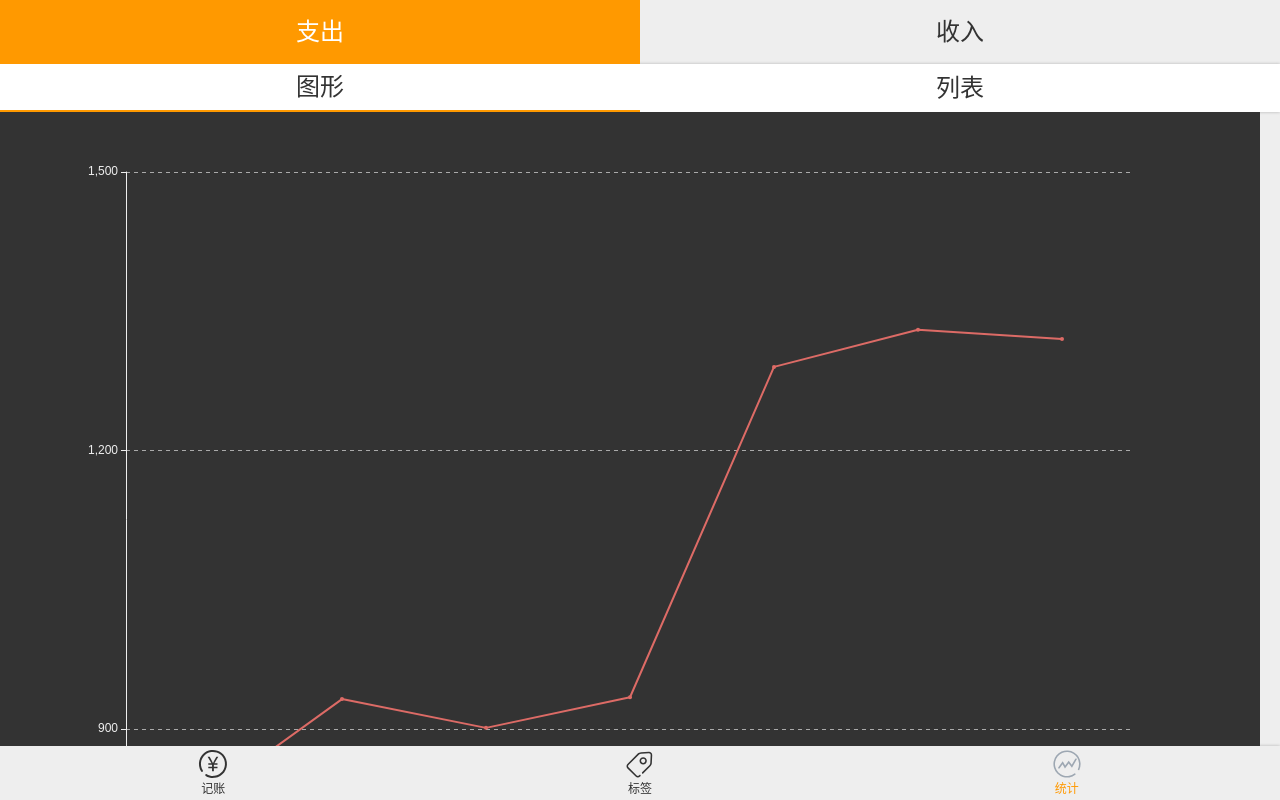
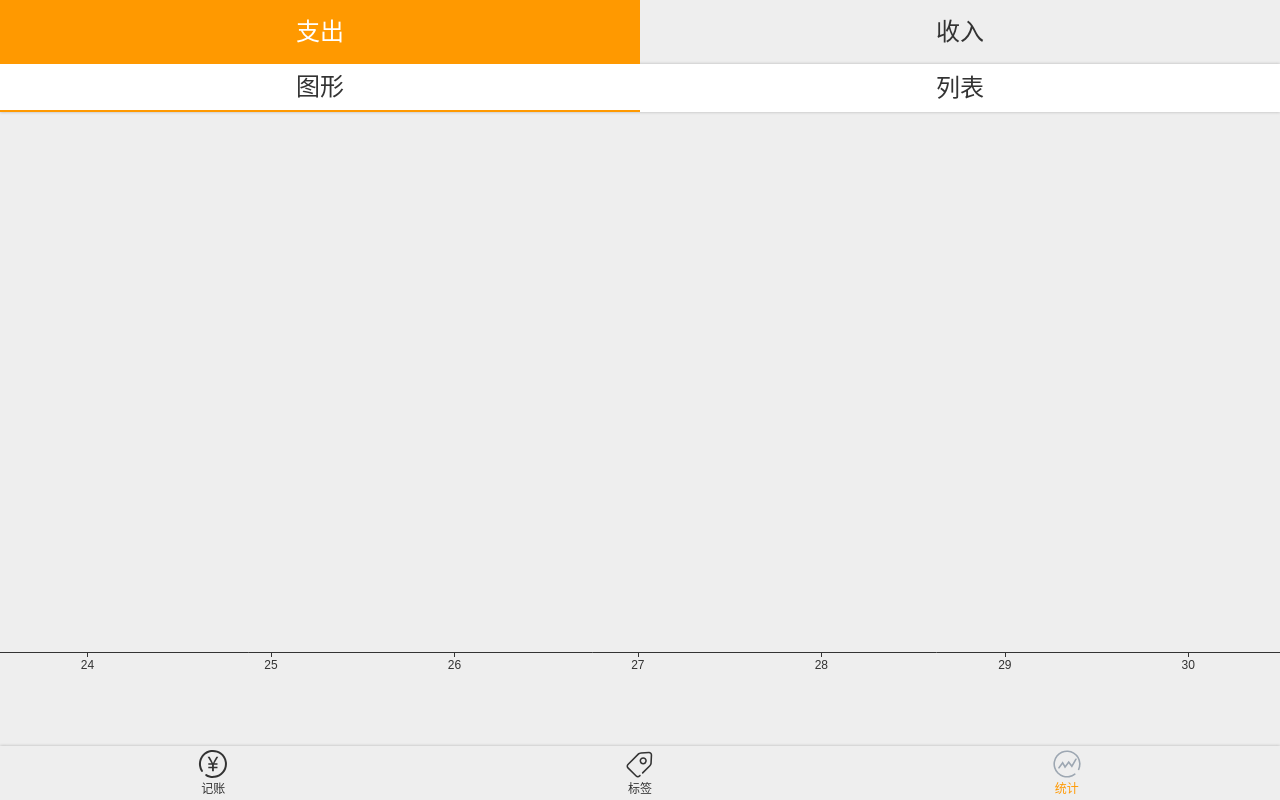
Before and after one commit to LWeibing/money-test-vue, a Vue app: page /#/statistics in a window 1280 px wide. Built offline with nearby package versions, Linux system fonts and the light colour scheme; the HTML template or start-up script is replaced by a standard one.

Commit message:
重构代码

```diff
--- a/package.json
+++ b/package.json
@@ -15,6 +15,7 @@
     "register-service-worker": "^1.7.1",
     "vue": "^2.6.11",
     "vue-class-component": "^7.2.3",
+    "vue-echarts": "^5.0.0-beta.0",
     "vue-property-decorator": "^8.4.2",
     "vue-router": "^3.2.0",
     "vuex": "^3.1.2"
--- /dev/null
+++ b/src/components/Chart.vue
@@ -0,0 +1,30 @@
+<template>
+  <div class="wrapper" ref="wrapper"></div>
+</template>
+
+<script lang="ts">
+  import Vue from 'vue';
+  import {Component, Prop} from 'vue-property-decorator';
+  import echarts from 'echarts';
+  import EChartOption = echarts.EChartOption;
+
+  @Component
+  export default class Chart extends Vue {
+    @Prop() options?: EChartOption;
+
+    mounted() {
+      // const width = document.documentElement.clientWidth;
+      // this.$refs.container.style.width = `${width + 34}px`;
+      // this.$refs.container.style.height = `${(width + 34) * 1.2}px`;
+      if (this.options === undefined) {return;}
+      const chart = echarts.init(this.$refs.wrapper as HTMLDivElement);
+      chart.setOption(this.options);
+    }
+  }
+</script>
+
+<style lang="scss" scoped>
+  .wrapper{
+    height: 75vh;
+  }
+</style>
--- a/src/components/Echarts.vue
+++ /dev/null
@@ -1,42 +0,0 @@
-<template>
-  <div ref="container"></div>
-</template>
-
-<script lang="ts">
-  import Vue from 'vue';
-  import {Component} from 'vue-property-decorator';
-  import echarts from 'echarts';
-
-  @Component
-  export default class Echarts extends Vue {
-    get option() {
-      return {
-        option: {
-          xAxis: {
-            type: 'category',
-            data: ['Mon', 'Tue', 'Wed', 'Thu', 'Fri', 'Sat', 'Sun']
-          },
-          yAxis: {
-            type: 'value'
-          },
-          series: [{
-            data: [820, 932, 901, 934, 1290, 1330, 1320],
-            type: 'line'
-          }]
-        }
-      };
-    }
-
-    mounted() {
-      const width = document.documentElement.clientWidth;
-      this.$refs.container.style.width = `${width - 20}px`;
-      this.$refs.container.style.height = `${(width - 20) * 1.2}px`;
-      this.chart = echarts.init(this.$refs.container, 'dark');
-      this.chart.setOption(this.option.option);
-    }
-  }
-</script>
-
-<style lang="scss" scoped>
-
-</style>
--- a/src/components/Money/FromItem.vue
+++ b/src/components/Money/FromItem.vue
@@ -6,7 +6,7 @@
         <input :type="type||'text'"
                :value="x(value)"
                @input="onValueChange($event.target.value)"
-               :placeholder="placeHolder" :max="x(dayjs)">
+               :placeholder="placeHolder" :max="x(day)">
       </template>
       <template v-else>
         <input :type="type||'text'"
@@ -29,6 +29,8 @@
     @Prop() placeHolder?: string;
     @Prop({default: ''}) value!: string;
     @Prop() type?: string;
+
+    day = dayjs();
 
     onValueChange(value: string) {
       this.$emit('update:value', value);
--- a/src/views/Statistics.vue
+++ b/src/views/Statistics.vue
@@ -2,8 +2,8 @@
   <Layout>
     <Tabs class-prefix="type" :data-source="typeList" :value.sync="type"></Tabs>
     <Tabs class-prefix="listType" :data-source="showTypeList" :value.sync="listType"></Tabs>
-    <div v-if="listType==='imageList'">
-      <Echarts></Echarts>
+    <div v-if="listType==='imageList'" class="chart-wrapper" ref="chartWrapper">
+      <Chart class="chart" :options="option"></Chart>
     </div>
     <div v-else>
       <ol v-if="groupedList.length>0">
@@ -33,10 +33,10 @@
   import showTypeList from '@/contants/showTypeList';
   import dayjs from 'dayjs';
   import clone from '@/lib/clone';
-  import Echarts from '@/components/Echarts.vue';
+  import Chart from '@/components/Chart.vue';
 
   @Component({
-    components: {Echarts, Tabs}
+    components: {Chart, Tabs}
   })
   export default class Statistics extends Vue {
     tagString(tags: Tag[]) {
@@ -86,9 +86,49 @@
       }
     }
 
+    get option() {
+      return {
+        tooltip: {
+          show: true,
+          triggerOn: 'click',
+          formatter: '{c}',
+          position: 'top'
+        },
+        grid: {
+          left: 0,
+          right: 0
+        },
+        xAxis: {
+          axisTick: {alignWithLabel: true},
+          type: 'category',
+          data: [
+            '1', '2', '3', '4', '5', '6', '7', '8', '9', '10',
+            '11', '12', '13', '14', '15', '16', '17', '18', '19', '20',
+            '21', '22', '23', '24', '25', '26', '27', '28', '29', '30'
+          ]
+        },
+        yAxis: {
+          type: 'value',
+          show: false
+        },
+        series: [{
+          itemStyle: {color: 'rgb(255, 153, 0)'},
+          symbolSize: 8,
+          data: [820, 932, 901, 934, 1290, 1330, 1320],
+          type: 'line'
+        }]
+      };
+    }
+
     beforeCreate() {
       this.$store.commit('fetchRecord');
     }
+
+    mounted() {
+      const chartWidth = (this.$refs.chartWrapper as HTMLDivElement)
+      chartWidth.scrollLeft = chartWidth.scrollWidth;
+    }
+
     type = '-';
     typeList = typeList;
     listType = 'imageList';
@@ -140,4 +180,16 @@
       border-bottom: 2px solid rgb(255, 153, 0);
     }
   }
+
+  .chart-wrapper {
+    overflow: auto;
+
+    &::-webkit-scrollbar {
+      display: none;
+    }
+
+    > .chart {
+      width: 430%;
+    }
+  }
 </style>
```
Also changed, not shown: 1 other file (tests, documents, lock files or other folders).
